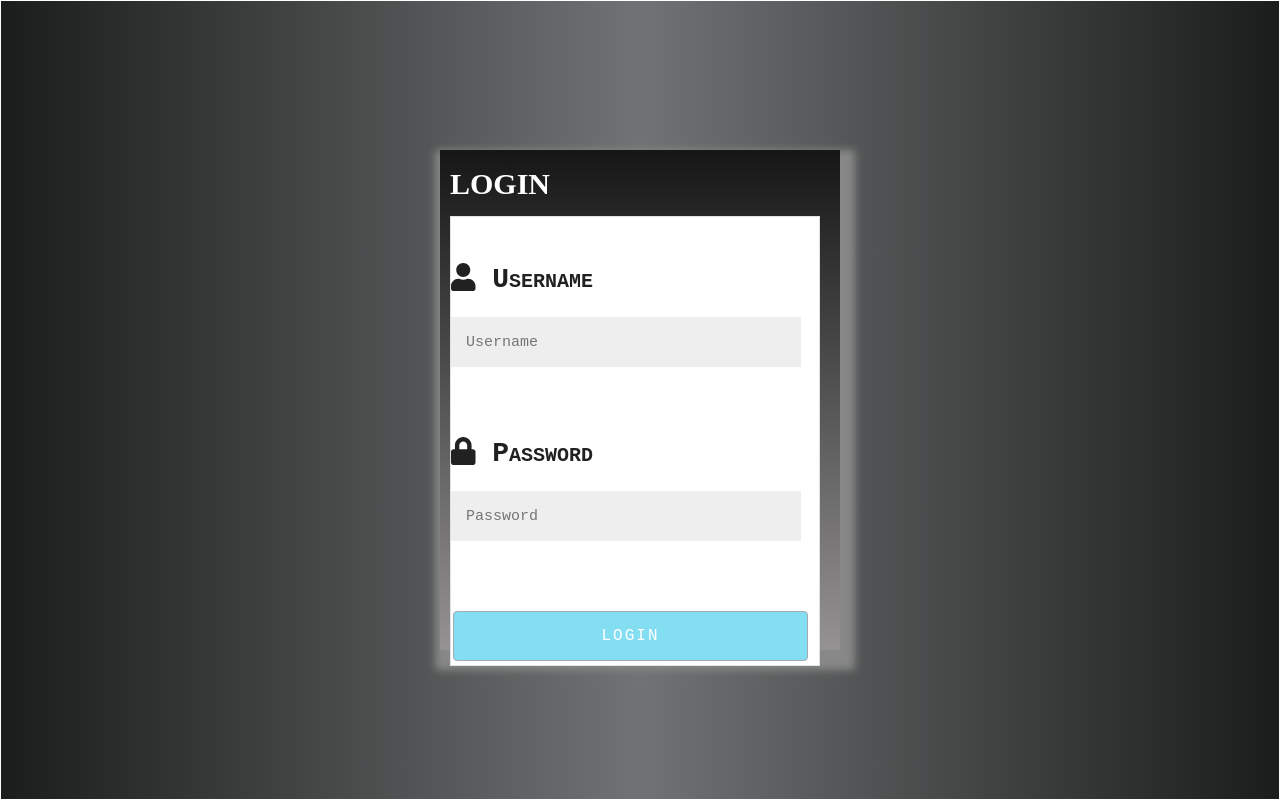
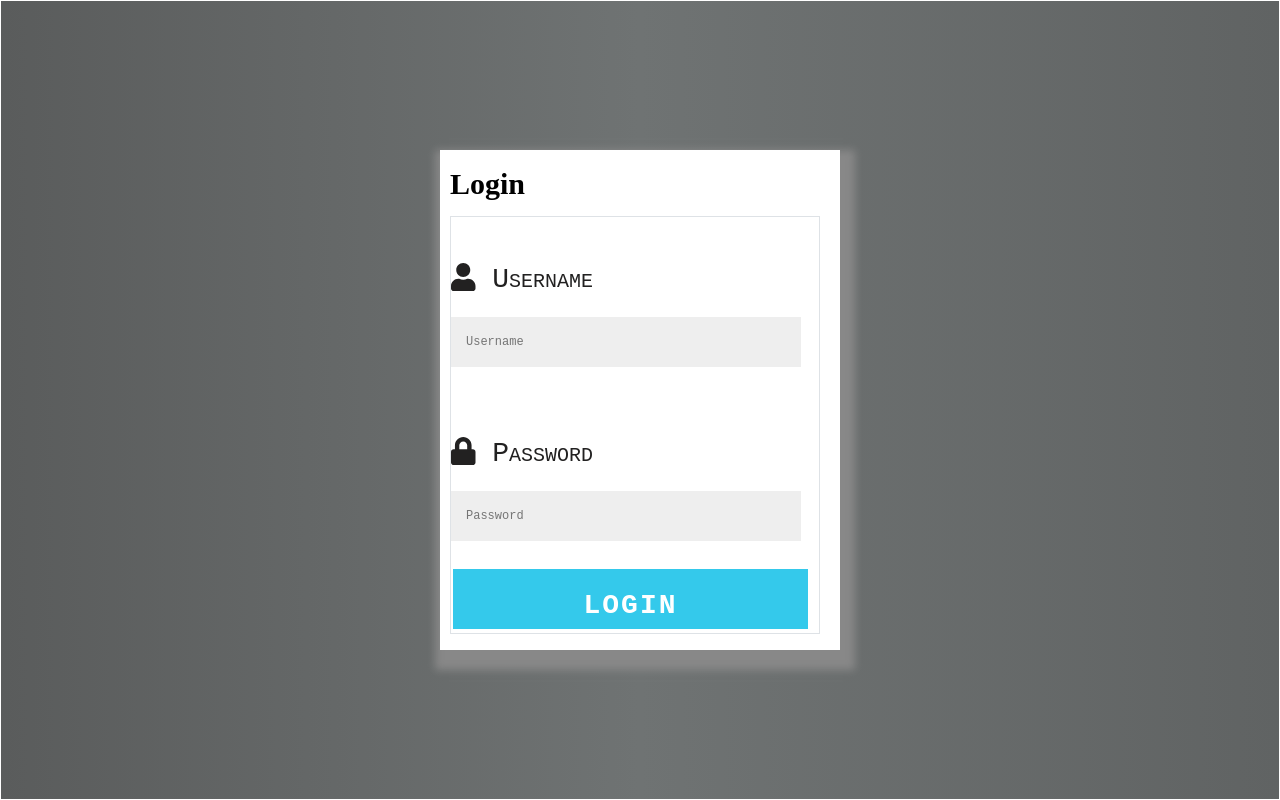
Before and after one commit to 99002482/Shadow_Project, a React (Create React App) app: page /Login in a window 1280 px wide. Built offline with nearby package versions, Linux system fonts and the light colour scheme.

Commit message:
login page styling

```diff
--- a/src/App.css
+++ b/src/App.css
@@ -49,7 +49,7 @@
   justify-content: center;
   background-size: cover;
   height: 100%;
-  background: linear-gradient(0.25turn, #1B1C1C,#6F7373 , #1B1C1C);
+  background: linear-gradient(0.25turn, #5a5c5c,#6F7373 , #606363);
   border: 1px solid;
   padding: 10px;
   box-shadow: 5px 10px 8px 10px #888888;
@@ -107,7 +107,7 @@ height: 100vh;
  padding-right: 20px;
  color: rgb(34, 33, 33);
  font-family: 'Courier New', Courier, monospace;
- background: linear-gradient(#171616,#949292);
+ background: white
 
 }
 
@@ -116,7 +116,7 @@ height: 100vh;
   font-size: 30px;
   font-weight: bolder;
   text-align: center;
-  color: white;
+  color: black;
 }
 
 .input {
@@ -126,31 +126,32 @@ height: 100vh;
 	margin: 8px 0;
   width: 350px;
   height: 50px;
-  font-size: 15px;
+  font-size: 12px;
 
 }
 .button {
   border: none;
-  color:black;
+  color:white;
   padding: 16px 32px;
   text-align: center;
   margin: 4px 2px;
-  opacity: 0.6;
   transition: 0.3s;
   display: inline-block;
   text-decoration: none;
   cursor: pointer;
   width: 355px;
   font-weight: bold;
-  height: 50px;
+  height: 60px;
   letter-spacing: 2px;
   text-transform: uppercase;
   background: linear-gradient( #34c9eb, #34c9eb);
  }
+
 .button:hover{
   background: #697072;
   color: white;
 }
+
 
  .main-footer {
   color: black;
--- a/src/Login.js
+++ b/src/Login.js
@@ -1,4 +1,4 @@
-import { Button, FormGroup, Label, Input} from 'reactstrap';
+import {  FormGroup, Label, Input} from 'reactstrap';
 import React, { Component } from 'react';
 import { FontAwesomeIcon } from '@fortawesome/react-fontawesome'
 import {  faLock, faUser } from '@fortawesome/free-solid-svg-icons'
@@ -68,24 +68,24 @@ class Login extends Component {
 
         <form className="loginForm">
              <h1>
-            <span className="title">LOGIN </span>
+            <span className="title">Login</span>
           </h1>
          <div className="border">
 
           <FormGroup>
             <br></br>
-            <Label><FontAwesomeIcon icon={faUser} /><b>&nbsp;Username</b></Label>
+            <Label><FontAwesomeIcon icon={faUser} />&nbsp;Username</Label>
             <br/>
              <input className='input' type="text" onChange={this.Username} placeholder="Username"/>
           </FormGroup>
           <FormGroup>
           <br></br>
-            <Label><FontAwesomeIcon icon={faLock} /><b>&nbsp;Password</b></Label>
+            <Label><FontAwesomeIcon icon={faLock} />&nbsp;Password</Label>
             <br/>
             <input className='input' type="password" onChange={this.Password} placeholder="Password"/>
           </FormGroup>
-          <br/>
-          <Button  className='button' onClick={this.Login} >Login</Button>
+
+          <button  className='button' onClick={this.Login} >Login</button>
           </div>
 
         </form>
```
